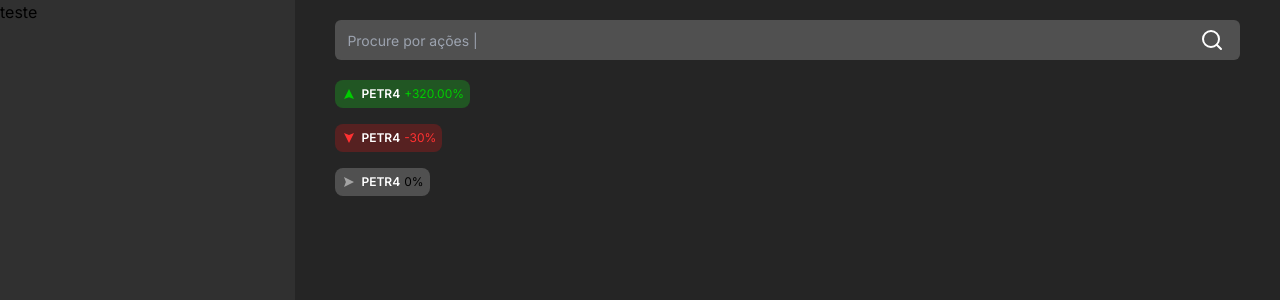
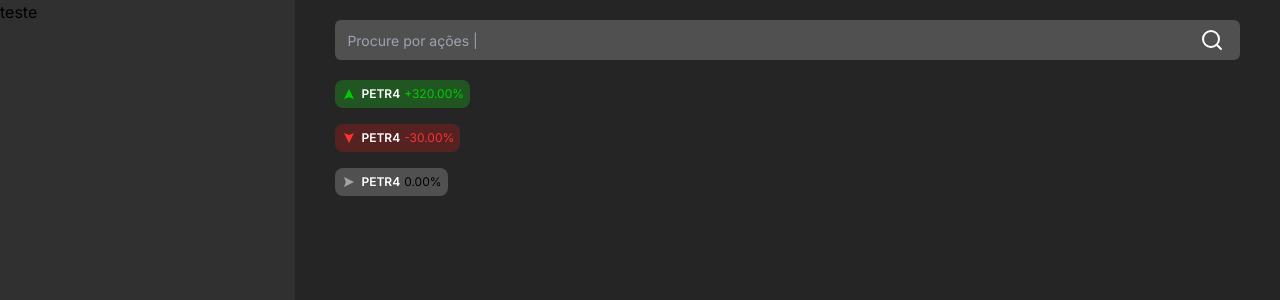
Before and after one commit to lab-invest/frontend, a Next.js app: page / in a window 1280 px wide. Shown: the top 300 px of the page. Built offline with nearby package versions, Linux system fonts and the light colour scheme.

Commit message:
feat: update variation component

```diff
--- a/src/app/page.js
+++ b/src/app/page.js
@@ -1,5 +1,5 @@
-import { searchbar } from "@/components/searchBar";
-import { variation } from "@/components/variation";
+import { searchbar } from "../components/searchBar";
+import { variation } from "../components/variation";
 
 export default function Home() {
   return (
--- a/src/components/searchBar.jsx
+++ b/src/components/searchBar.jsx
@@ -1,5 +1,5 @@
-import { Input } from "@/components/ui/input";
-import { searchicon } from "@/icons/seachIcon";
+import { Input } from "../components/ui/input";
+import { searchicon } from "../icons/seachIcon";
 
 export function searchbar() {
   return (
--- a/src/components/variation.jsx
+++ b/src/components/variation.jsx
@@ -1,6 +1,6 @@
-import { arrow } from "@/icons/arrows/arrow";
-import { greenArrow } from "@/icons/arrows/greenArrow";
-import { redArrow } from "@/icons/arrows/redArrow";
+import { arrow } from "../icons/arrows/arrow";
+import { greenArrow } from "../icons/arrows/greenArrow";
+import { redArrow } from "../icons/arrows/redArrow";
 
 function verifyAction(valueAction) {
   if (valueAction > 0) {
@@ -24,7 +24,9 @@ export function variation(nameAction, valueAction) {
   const { color, bgColor, imageArrow } = verifyAction(valueAction);
 
   const formattedValueAction =
-    valueAction > 0 ? `+${valueAction.toFixed(2)}` : valueAction;
+    valueAction > 0
+      ? `+${valueAction.toFixed(2)}`
+      : `${valueAction.toFixed(2)}`;
 
   return (
     <div
```
Also changed, not shown: src/components/ui/input.jsx (+8 -7 lines).
